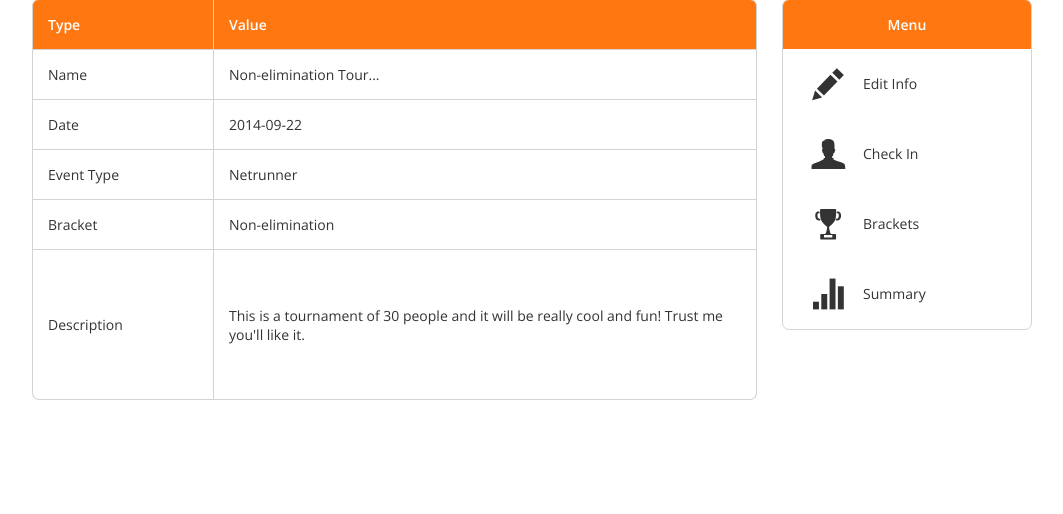
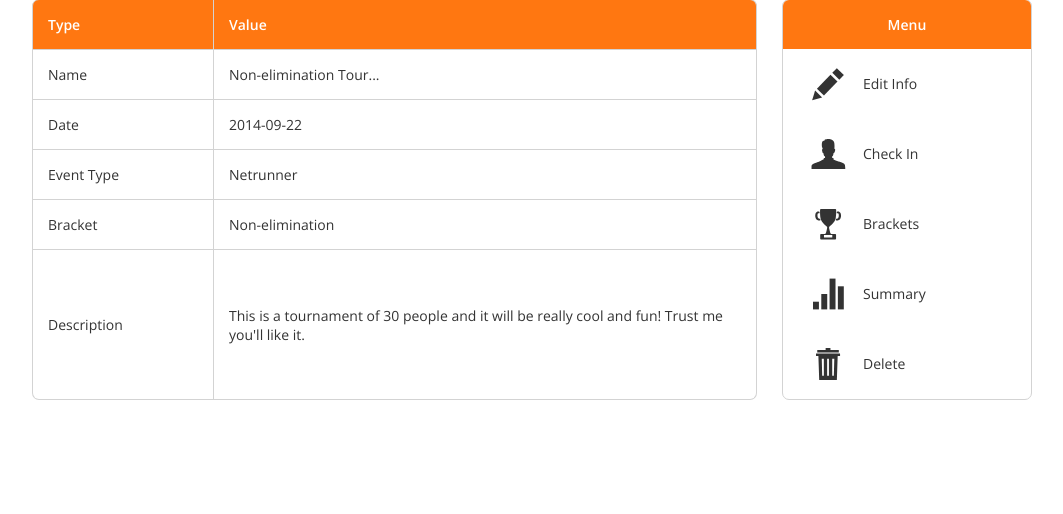
Before and after one commit to kevintxwu/outgame-rails, a Rails app: page /events/1 in a window 1280 px wide. Shown: the part 175-689 px from the top of the page, without its empty margins (108-1171 px from the left). Run offline with Rails 7, Linux system fonts and the light colour scheme; data comes from the database, SQL or seed files in the repository; style sheets or scripts are compiled from the project's sources; parts of the project's set-up code (start-up, migrations or seed data) failed here and were passed over; some libraries are stand-ins or nearby versions.

Commit message:
add delete to event show

```diff
--- a/app/views/events/show.html.erb
+++ b/app/views/events/show.html.erb
@@ -49,4 +49,8 @@
     <img src="<%= image_path('stats.svg') %>"/>
     <span> Summary </span>
   </a>
+  <a class="tab" href=<%=event_path(@event)%> data-confirm="Are you sure you want to delete this event?" data-method="delete">
+    <img src="<%= image_path('trash.svg') %>"/>
+    <span> Delete </span>
+  </a>
 </div>
```
